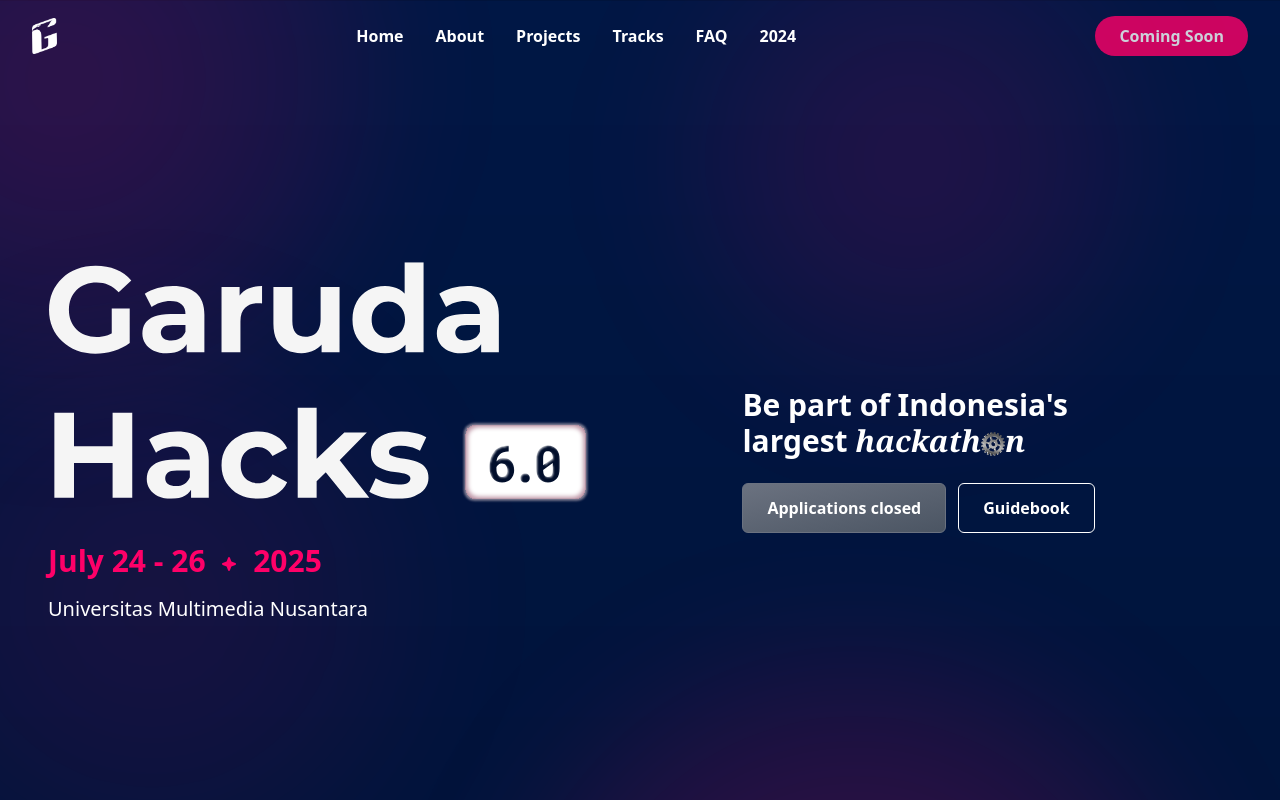
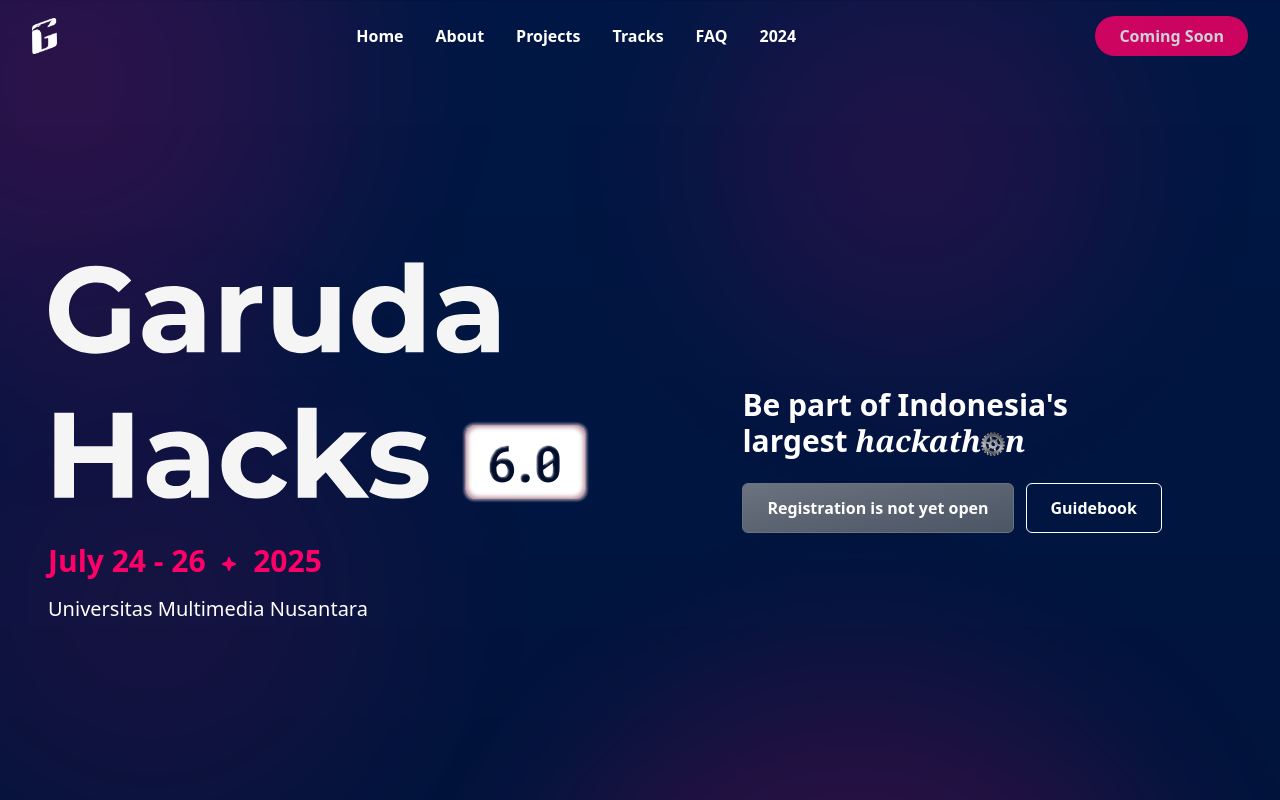
Before and after one commit to GarudaHacks/gh-6.0-site, a Next.js app: page / in a window 1280 px wide. Shown: the top 800 px of the page. Built offline with nearby package versions, Linux system fonts and the light colour scheme.

Commit message:
style: application button

```diff
--- a/app/components/ApplyButton.tsx
+++ b/app/components/ApplyButton.tsx
@@ -1,9 +1,11 @@
-import React from 'react'
+import React from "react";
 
 function ApplyButton() {
   // change to true when applications open
-    const openApplications = false
-    const buttonLabel = openApplications ? "Apply" : "Applications closed"
+  const openApplications = false;
+  const buttonLabel = openApplications
+    ? "Apply"
+    : "Registration is not yet open";
 
   return (
     <button
@@ -11,10 +13,12 @@
       className={
         openApplications
           ? "rounded-md px-6 py-2 border-red-400 border-[1px] bg-gradient-to-tr from-red-400 to-red-600 font-bold font-sans text-white hover:opacity-80"
-                : "rounded-md px-6 py-2 border-gray-500 border-[1px] bg-gradient-to-br from-gray-500 to-gray-600 cursor-not-allowed font-bold font-sans text-white hover:opacity-80"}>
+          : "rounded-md px-6 py-2 border-gray-500 border-[1px] bg-gradient-to-br from-gray-500 to-gray-600 cursor-not-allowed font-bold font-sans text-white hover:opacity-80"
+      }
+    >
       {buttonLabel}
     </button>
-    )
+  );
 }
 
-export default ApplyButton
+export default ApplyButton;
```
Lines whose indentation alone changed are shown as unchanged.
